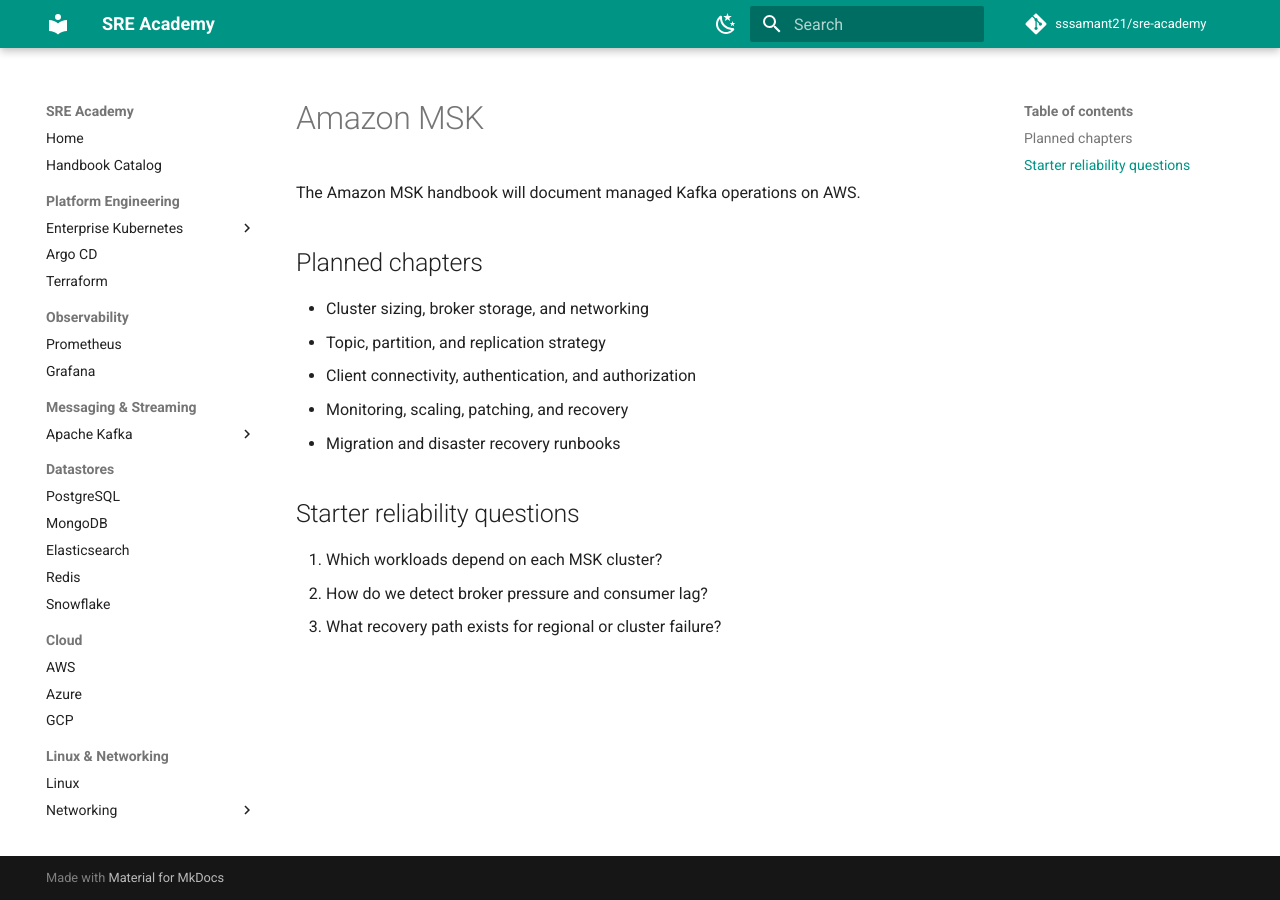
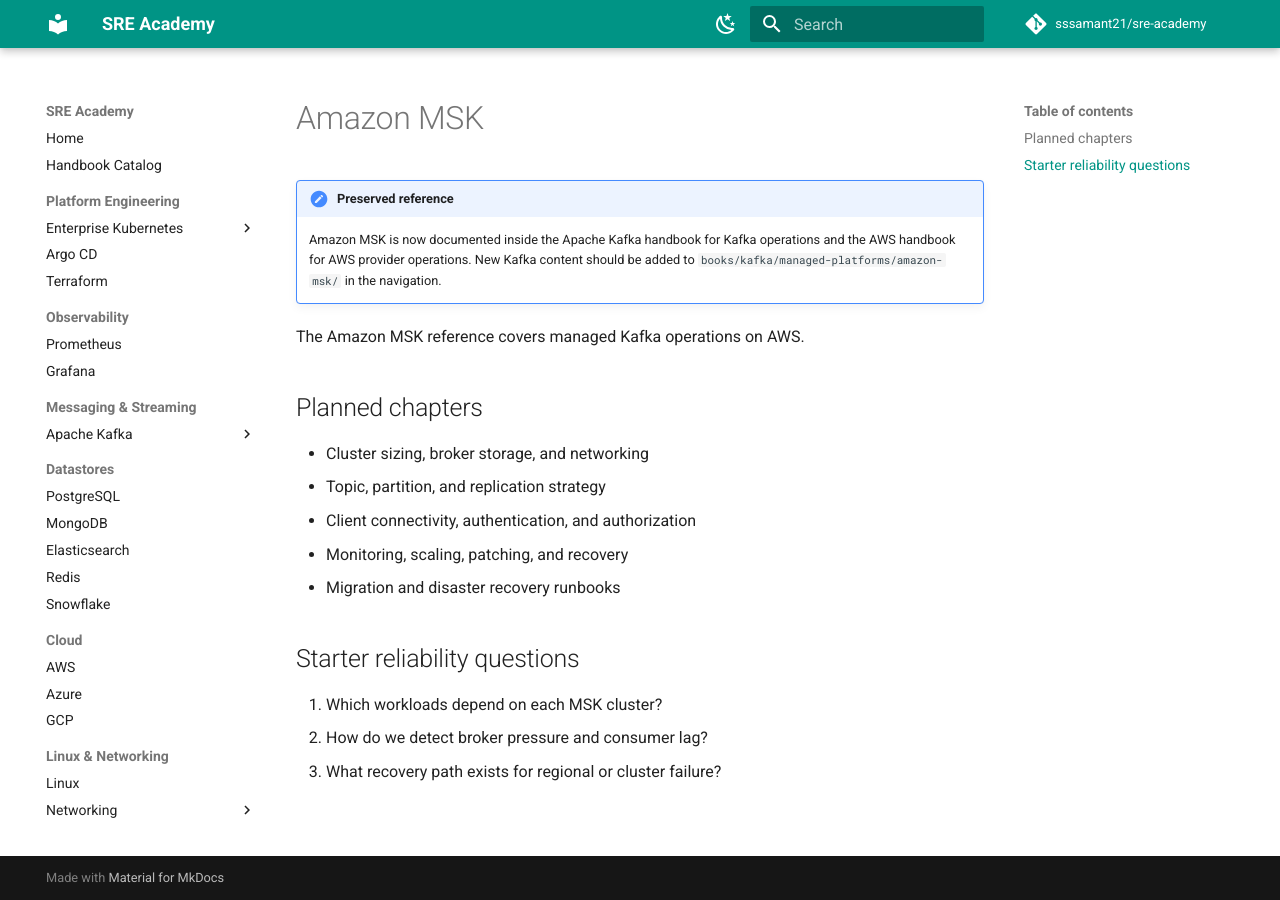
Before and after one commit to sssamant21/sre-academy, an MkDocs documentation site: the page built from docs/books/amazon-msk/index.md, in a window 1280 px wide. Built offline with MkDocs 1.6.1 and Material for MkDocs 9.7.7, drawn with Linux system fonts in a browser that asks for light colours; comment, search, counter and statistics services are not loaded.

Commit message:
Mark legacy Amazon MSK page as preserved reference

```diff
--- a/docs/books/amazon-msk/index.md
+++ b/docs/books/amazon-msk/index.md
@@ -1,6 +1,9 @@
 # Amazon MSK
 
-The Amazon MSK handbook will document managed Kafka operations on AWS.
+!!! note "Preserved reference"
+    Amazon MSK is now documented inside the Apache Kafka handbook for Kafka operations and the AWS handbook for AWS provider operations. New Kafka content should be added to `books/kafka/managed-platforms/amazon-msk/` in the navigation.
+
+The Amazon MSK reference covers managed Kafka operations on AWS.
 
 ## Planned chapters
 
```
